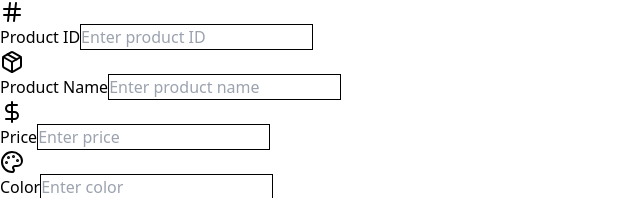
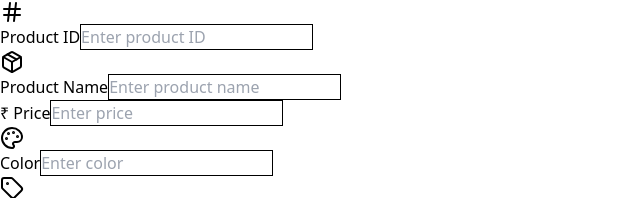
Before and after one commit to AdarshsinghDev/fullstack-product-mangement, a React (Vite) app in the folder frontend/: page / in a window 1280 px wide. Shown: the part 120-318 px from the top of the page, without its empty margins (0-640 px from the left). Built offline with nearby package versions, Linux system fonts and the light colour scheme; no server answers.

Commit message:
ruppess symbol UploadProduct.jsx

```diff
--- a/frontend/src/pages/UploadProduct.jsx
+++ b/frontend/src/pages/UploadProduct.jsx
@@ -4,7 +4,6 @@ import {
   Edit,
   Trash2,
   Package,
-  DollarSign,
   Hash,
   Upload,
   Tag,
@@ -129,7 +128,7 @@ const UploadProduct = () => {
               htmlFor="price"
               className="flex items-center gap-2 text-slate-300 font-medium"
             >
-              <DollarSign className="w-4 h-4 text-yellow-400" />
+              ₹
               Price
             </label>
             <input
```
